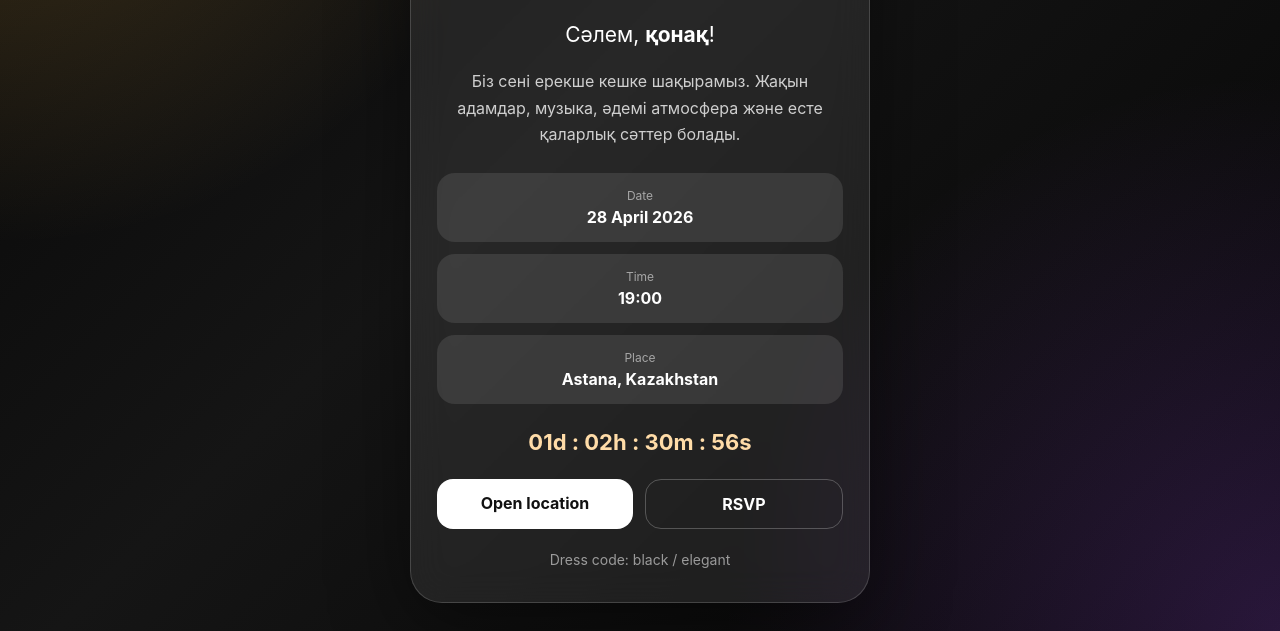
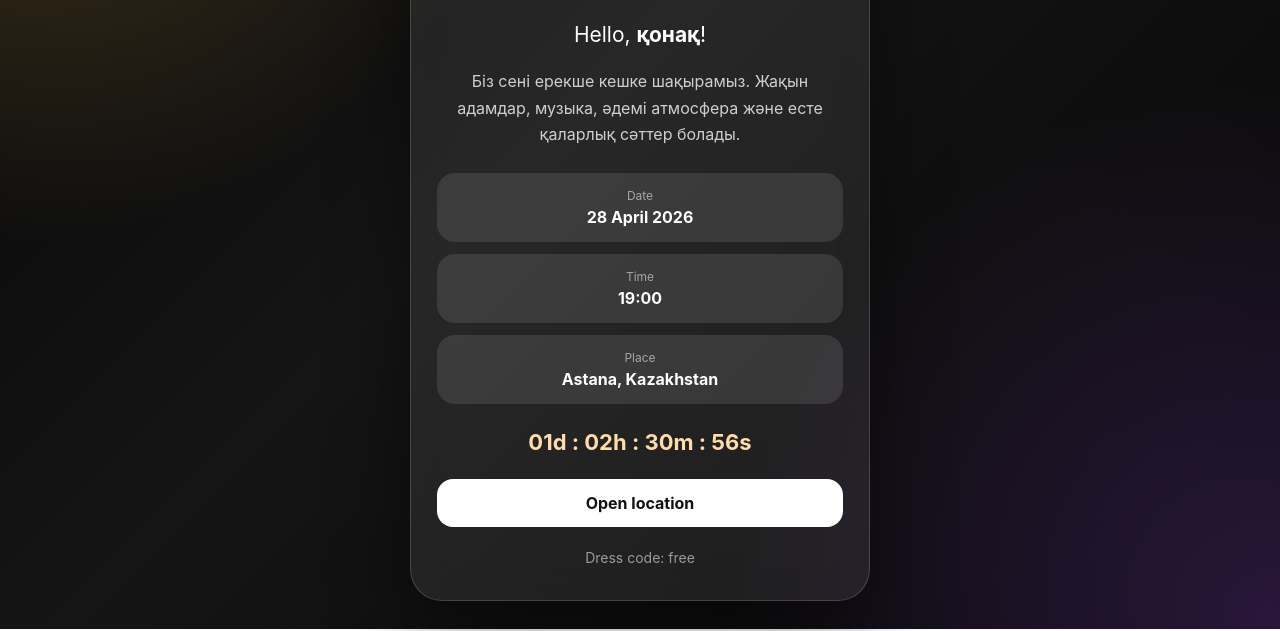
Before and after one commit to Seniordelacur/volunteers-invite, a plain HTML site: page index.html in a window 1280 px wide. Shown: the part 312-943 px from the top of the page. Drawn offline with Linux system fonts and the light colour scheme.

Commit message:
Update index.html

```diff
--- a/index.html
+++ b/index.html
@@ -14,7 +14,7 @@
       <h1>Volunteers Club<br><span>GoodBye Party</span></h1>
 
       <p class="hello">
-        Сәлем, <strong id="guestName">қонақ</strong>!
+        Hello, <strong id="guestName">guest</strong>!
       </p>
 
       <p class="text">
@@ -45,11 +45,10 @@
       </div>
 
       <div class="buttons">
-        <a class="btn primary" href="https://maps.google.com" target="_blank">Open location</a>
-        <a class="btn secondary" href="https://wa.me/" target="_blank">RSVP</a>
+        <a class="btn primary" href="https://www.google.com/maps?q=Nazarbayev+University" target="_blank">Open location</a>
       </div>
 
-      <p class="footer">Dress code: black / elegant</p>
+      <p class="footer">Dress code: free</p>
     </section>
   </main>
 
```
